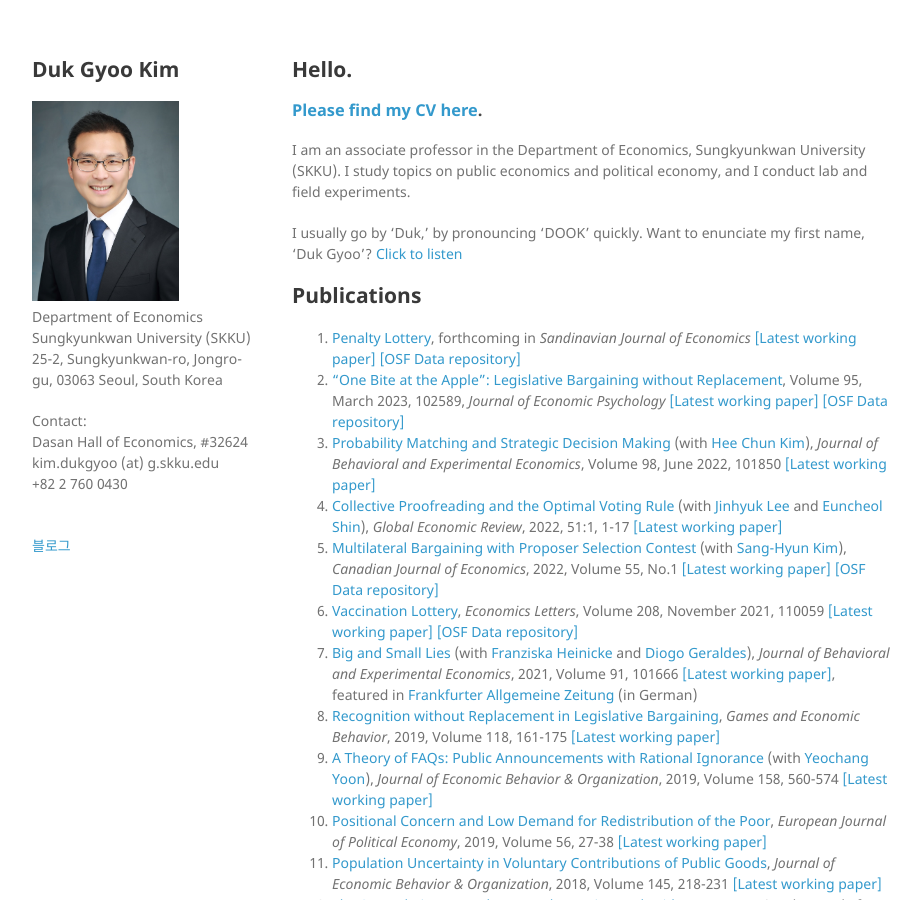
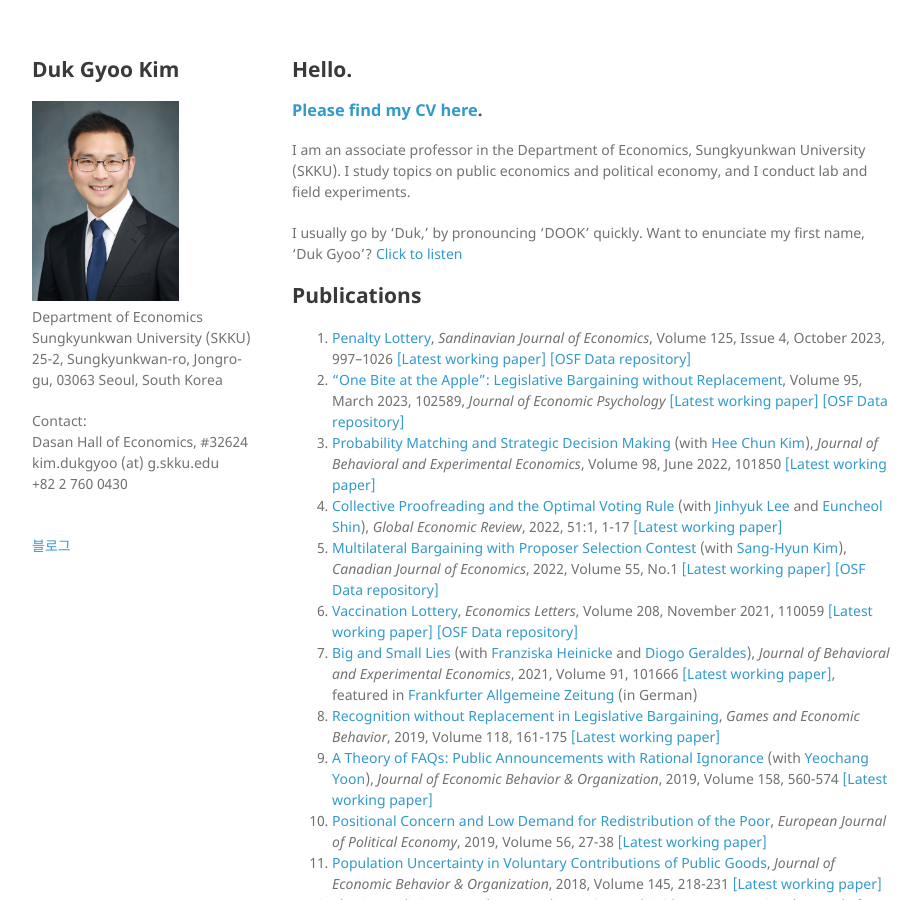
Before and after one commit to kimdukgyoo/kimdukgyoo.github.io, a Jekyll site: the page built from index.md, in a window 1280 px wide and 900 px high. Shown: the whole window, without its empty margins (178-1099 px from the left). Built offline with Jekyll 4.4.1, drawn with Linux system fonts in a browser that asks for light colours; our own code applies the rules of GitHub Pages for plain Markdown files.

Commit message:
Update index.md

```diff
--- a/index.md
+++ b/index.md
@@ -17,7 +17,7 @@
 -->
 
 ## Publications
-1. <a href="https://doi.org/10.1111/sjoe.12528" target="_blank">Penalty Lottery</a>, forthcoming in _Sandinavian Journal of Economics_ <a href="https://kimdukgyoo.github.io/PDFfiles/PenaltyLottery.pdf" target="_blank">[Latest working paper]</a> <a href="https://osf.io/q7ykx/" target="_blank">[OSF Data repository]</a>
+1. <a href="https://doi.org/10.1111/sjoe.12528" target="_blank">Penalty Lottery</a>, _Sandinavian Journal of Economics_, Volume 125, Issue 4, October 2023, 997--1026 <a href="https://kimdukgyoo.github.io/PDFfiles/PenaltyLottery.pdf" target="_blank">[Latest working paper]</a> <a href="https://osf.io/q7ykx/" target="_blank">[OSF Data repository]</a>
 2. <a href="https://doi.org/10.1016/j.joep.2022.102589" target="_blank">"One Bite at the Apple": Legislative Bargaining without Replacement</a>, Volume 95, March 2023, 102589, _Journal of Economic Psychology_ <a href="https://kimdukgyoo.github.io/PDFfiles/OneBiteAtTheApple.pdf" target="_blank">[Latest working paper]</a> <a href="https://osf.io/vyjnz/" target="_blank">[OSF Data repository]</a>
 4. <a href="https://authors.elsevier.com/sd/article/S2214-8043(22)00025-8" target="_blank">Probability Matching and Strategic Decision Making</a> (with <a href="https://sites.google.com/site/hckim0822/home" target="_blank">Hee Chun Kim</a>), _Journal of Behavioral and Experimental Economics_, Volume 98, June 2022, 101850 <a href="https://kimdukgyoo.github.io/PDFfiles/ProbMatching.pdf" target="_blank">[Latest working paper]</a>
 5. <a href="https://doi.org/10.1080/1226508X.2022.2040379" target="_blank">Collective Proofreading and the Optimal Voting Rule</a> (with <a href="https://sites.google.com/site/jinhyuk2con/" target="_blank">Jinhyuk Lee</a> and <a href="https://sites.google.com/site/euncheolshin00/" target="_blank">Euncheol Shin</a>), _Global Economic Review_, 2022, 51:1, 1-17 <a href="https://kimdukgyoo.github.io/PDFfiles/CollectiveProofreading.pdf" target="_blank">[Latest working paper]</a>
```
